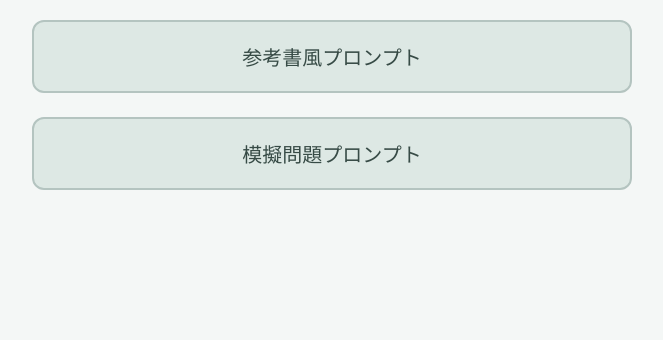
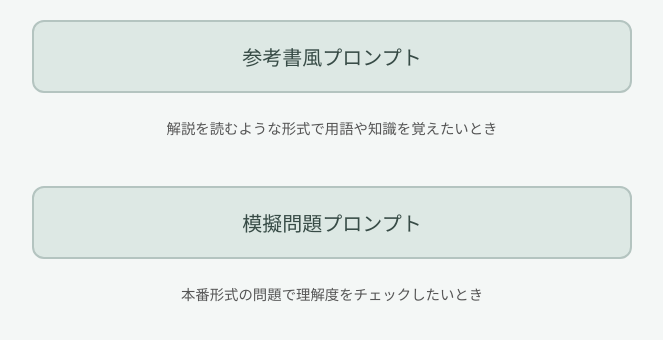
Before and after one commit to riveira0707/G_kentei_tool, a plain HTML site: page index.html in a window 1280 px wide. Shown: the part 106-446 px from the top of the page, without its empty margins (308-971 px from the left). Drawn offline with Linux system fonts and the light colour scheme.

Commit message:
Update index.html

```diff
--- a/index.html
+++ b/index.html
@@ -11,13 +11,16 @@ h1{text-align:center;margin-bottom:40px;color:#374b46;}
 .container{max-width:600px;margin:0 auto;display:flex;flex-direction:column;gap:24px;}
 a{display:block;text-align:center;padding:20px;font-size:20px;text-decoration:none;border-radius:12px;border:2px solid #b4c4c0;background:#dde8e4;color:#374b46;transition:0.2s;}
 a:hover{background:#c5d8d2;}
+  .desc{text-align:center;font-size:0.9rem;color:#555;margin-bottom:24px;}
 </style>
 </head>
 <body>
 <h1>G検定学習ツール</h1>
 <div class="container">
 <a href="参考書風プロンプト.html">参考書風プロンプト</a>
+  <p class="desc">解説を読むような形式で用語や知識を覚えたいとき</p>
 <a href="模擬問題プロンプト.html">模擬問題プロンプト</a>
+  <p class="desc">本番形式の問題で理解度をチェックしたいとき</p>
 </div>
 </body>
 </html>
```
